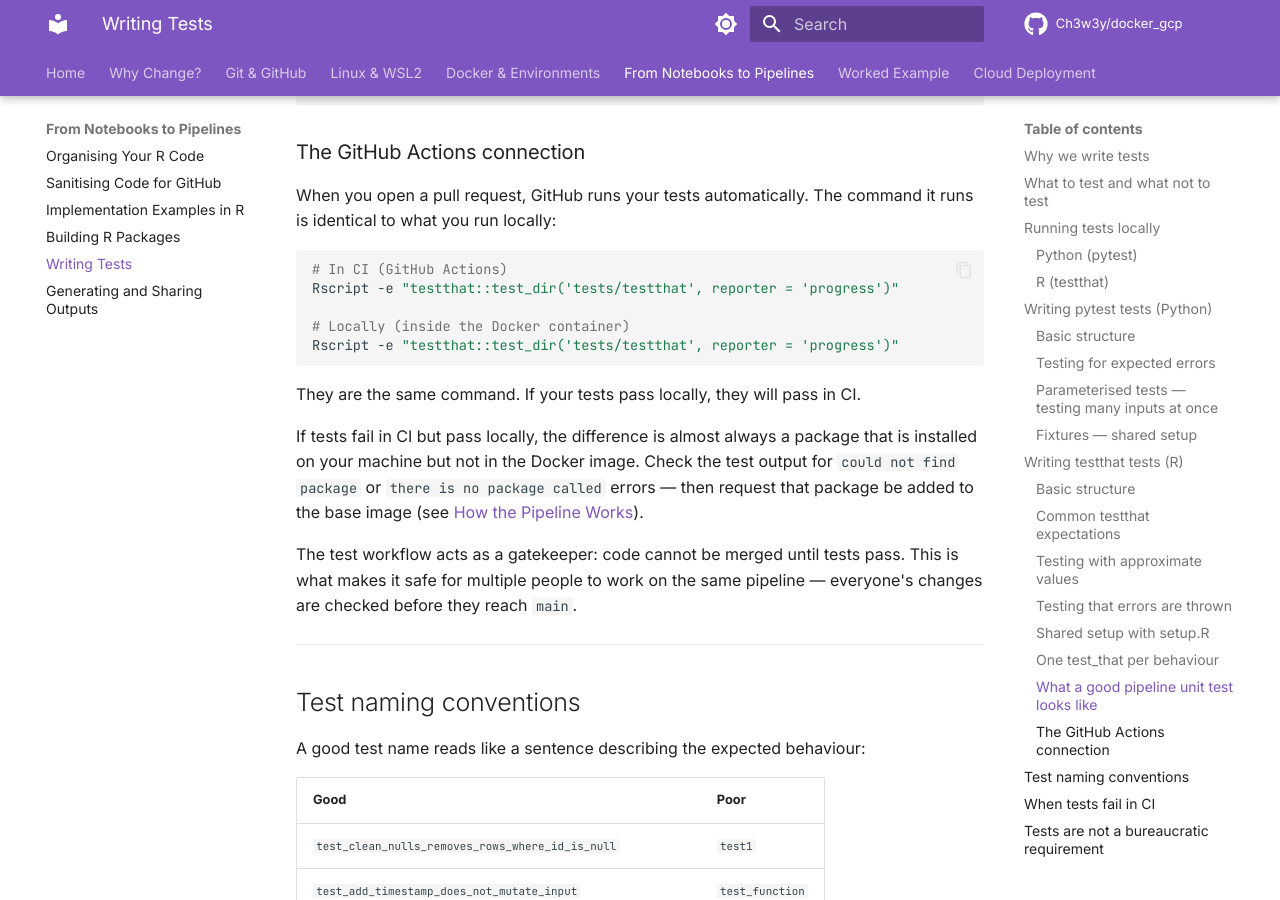
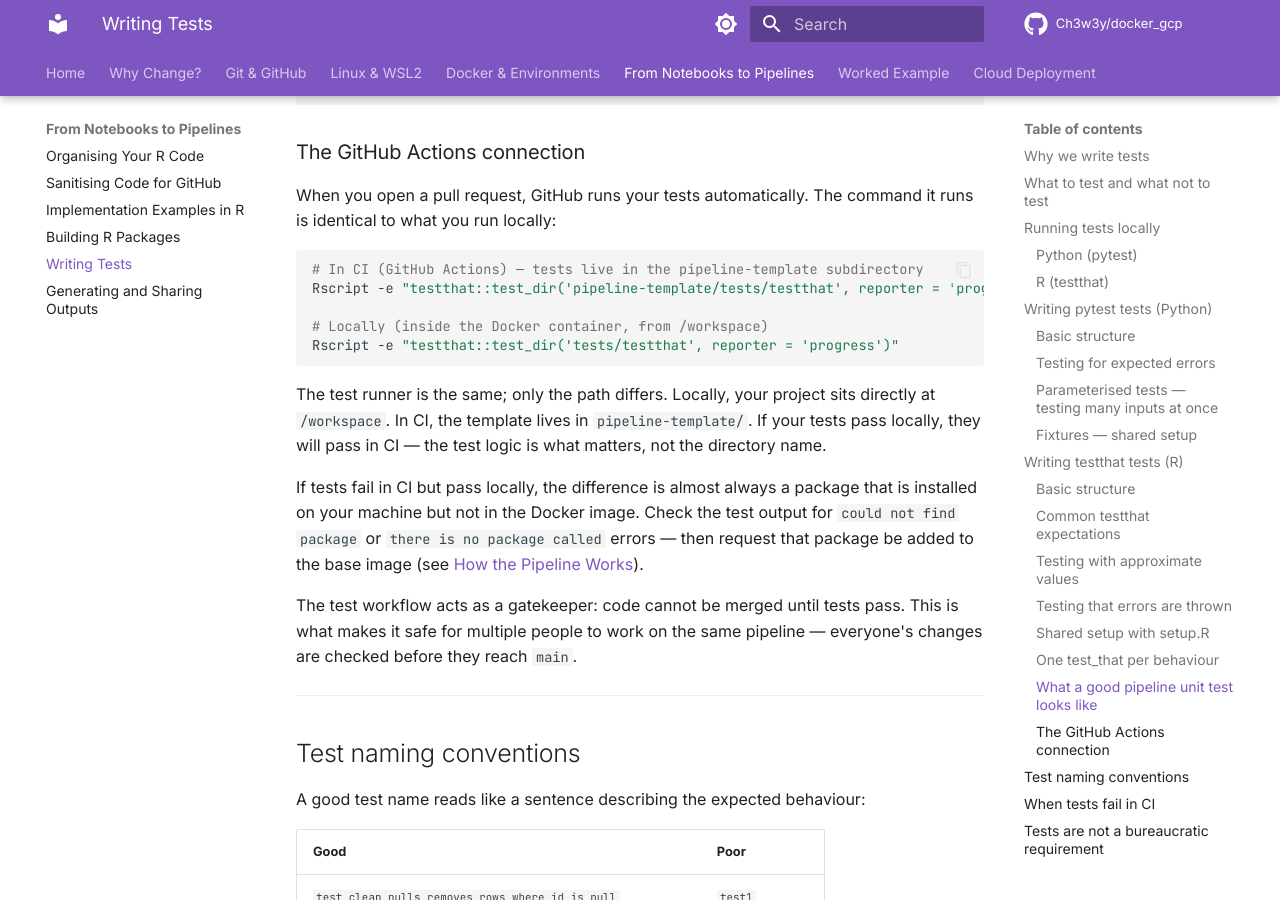
Before and after one commit to Ch3w3y/docker_gcp, an MkDocs documentation site: the page built from docs/testing-guide.md, in a window 1280 px wide and 900 px high, scrolled down 7073 px. Built offline with MkDocs 1.6.1 and Material for MkDocs 9.7.7, drawn with Linux system fonts in a browser that asks for light colours; comment, search, counter and statistics services are not loaded.

Commit message:
docs: fix CI testthat path in testing-guide GitHub Actions section
Co-Authored-By: Claude Sonnet 4.6 <noreply@anthropic.com>

````diff
--- a/docs/testing-guide.md
+++ b/docs/testing-guide.md
@@ -347,14 +347,14 @@ test_that("future dates are removed", {
 When you open a pull request, GitHub runs your tests automatically. The command it runs is identical to what you run locally:
 
 ```bash
-# In CI (GitHub Actions)
-Rscript -e "testthat::test_dir('tests/testthat', reporter = 'progress')"
+# In CI (GitHub Actions) — tests live in the pipeline-template subdirectory
+Rscript -e "testthat::test_dir('pipeline-template/tests/testthat', reporter = 'progress')"
 
-# Locally (inside the Docker container)
+# Locally (inside the Docker container, from /workspace)
 Rscript -e "testthat::test_dir('tests/testthat', reporter = 'progress')"
 ```
 
-They are the same command. If your tests pass locally, they will pass in CI.
+The test runner is the same; only the path differs. Locally, your project sits directly at `/workspace`. In CI, the template lives in `pipeline-template/`. If your tests pass locally, they will pass in CI — the test logic is what matters, not the directory name.
 
 If tests fail in CI but pass locally, the difference is almost always a package that is installed on your machine but not in the Docker image. Check the test output for `could not find package` or `there is no package called` errors — then request that package be added to the base image (see [How the Pipeline Works](architecture.md)).
 
````
